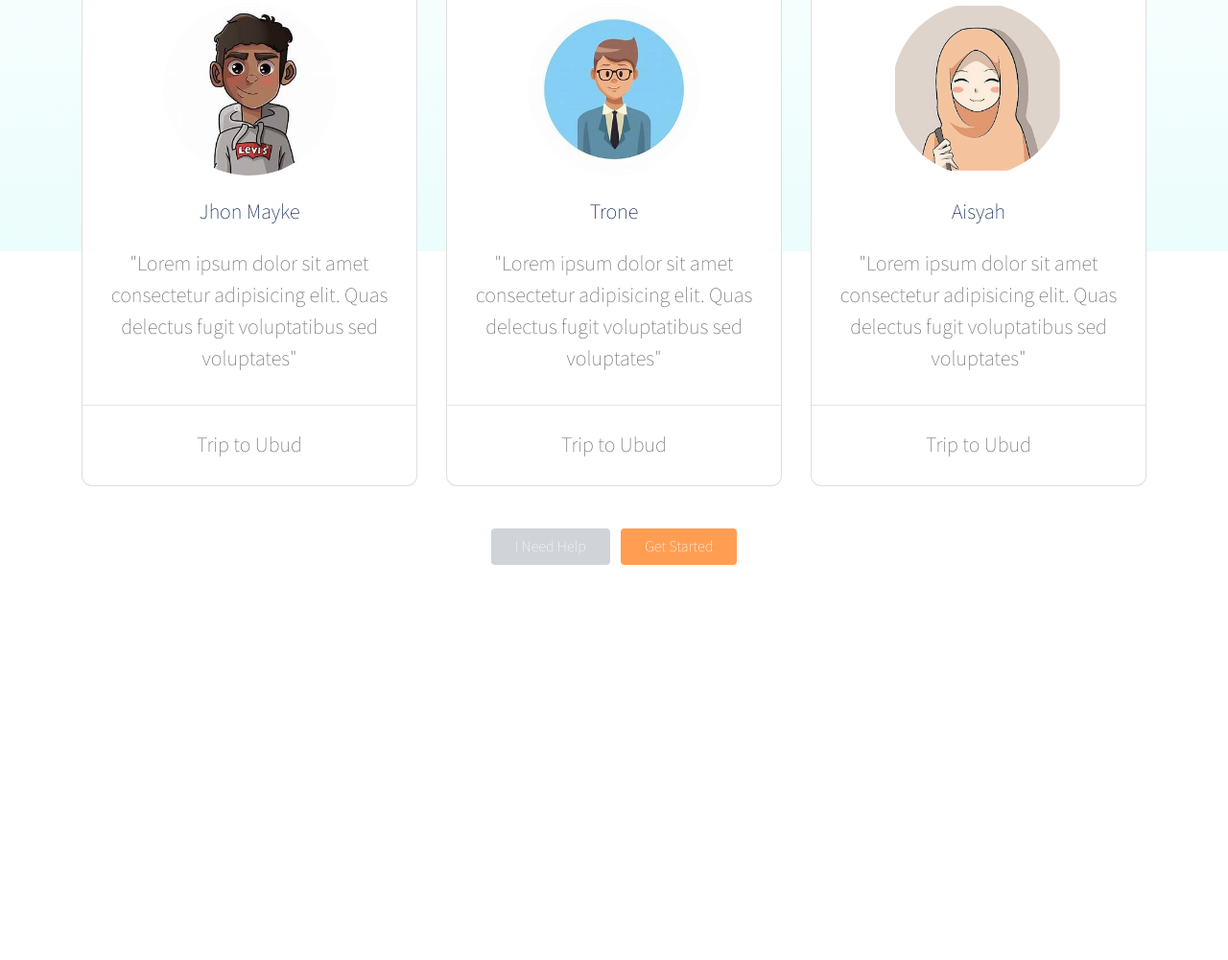
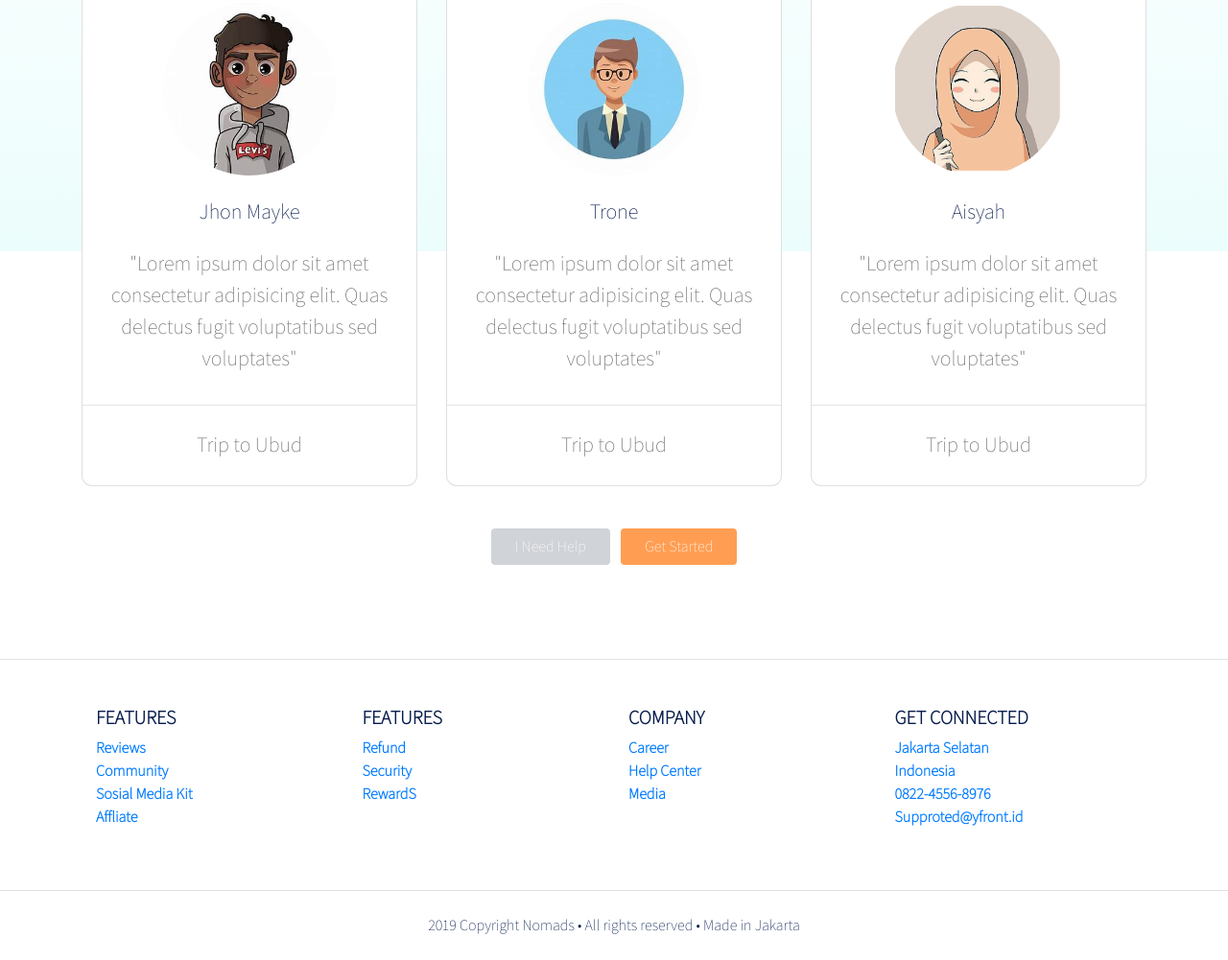
Before and after one commit to yusuffront99/My_website, a plain HTML site: page index.html in a window 1280 px wide. Shown: the part 1810-2811 px from the top of the page at 96% size. Before the commit the page ends 2449 px from the top, so only its background shows below. Drawn offline with nearby package versions, Linux system fonts and the light colour scheme.

Commit message:
add style.css and modification file index.html and create a footer

```diff
--- a/frontend/styles/main.scss
+++ b/frontend/styles/main.scss
@@ -9,6 +9,7 @@
     --color-hover : #fa8e3b;
     --color-bg : #071cd4;
     --color-base : #ffffff;
+    --font-color : #071C4D;
 }
 
 body {
@@ -267,3 +268,12 @@ header {
         }
     }
 }
+
+// section footer
+.section-footer {
+
+    h5, a {
+        font-family: var(--font-color);
+        font-weight: bolder;
+    }
+}
--- a/index.html
+++ b/index.html
@@ -258,14 +258,67 @@
                 </div>
             </div>
         </section>
+    </main>
 
-    </main>
+    <!-- Footer -->
+    <footer class="section-footer mt-5 mb-4 border-top">
+        <div class="container pt-5 pb-5">
+            <div class="row-justify-content-center">
+                <div class="col-12">
+                    <div class="row">
+                        <div class="col-12 col-lg-3">
+                            <h5>FEATURES</h5>
+                            <ul class="list-unstyled">
+                                <li><a href="#">Reviews</a></li>
+                                <li><a href="#">Community</a></li>
+                                <li><a href="#">Sosial Media Kit</a></li>
+                                <li><a href="#">Affliate</a></li>
+                            </ul>
+                        </div>
+                        <div class="col-12 col-lg-3">
+                            <h5>FEATURES</h5>
+                            <ul class="list-unstyled">
+                                <li><a href="#">Refund</a></li>
+                                <li><a href="#">Security</a></li>
+                                <li><a href="#">RewardS</a></li>
+                            </ul>
+                        </div>
+                        <div class="col-12 col-lg-3">
+                            <h5>COMPANY</h5>
+                            <ul class="list-unstyled">
+                                <li><a href="#">Career</a></li>
+                                <li><a href="#">Help Center</a></li>
+                                <li><a href="#">Media</a></li>
+                            </ul>
+                        </div>
+                        <div class="col-12 col-lg-3">
+                            <h5>GET CONNECTED</h5>
+                            <ul class="list-unstyled">
+                                <li><a href="#">Jakarta Selatan</a></li>
+                                <li><a href="#">Indonesia</a></li>
+                                <li><a href="#">0822-4556-8976</a></li>
+                                <li><a href="#">Supproted@yfront.id</a></li>
+                            </ul>
+                        </div>
+                    </div>
+                </div>
+            </div>
+        </div>
+
+        <div class="container-fluid">
+            <div class="row border-top justify-content-center align-items-center pt-4">
+                <div class="col-auto text-gray-500 font-weigt-light">
+                    2019 Copyright Nomads • All rights reserved • Made in Jakarta
+                </div>
+            </div>
+        </div>
+    </footer>
 
 
 
 
     <script src="frontend/libraries/jquery/jquery-3.6.0.min.js"></script>
-    <script src="frontend/libraries/retina/retina.min.js"></script>
+    <!-- <script src="frontend/libraries/retina/retina.min.js"></script> -->
     <script src="frontend/libraries/bootstrap/js/bootstrap.js"></script>
 </body>
 </html>
```
Also changed, not shown: frontend/styles/main.css, 1 other file.
